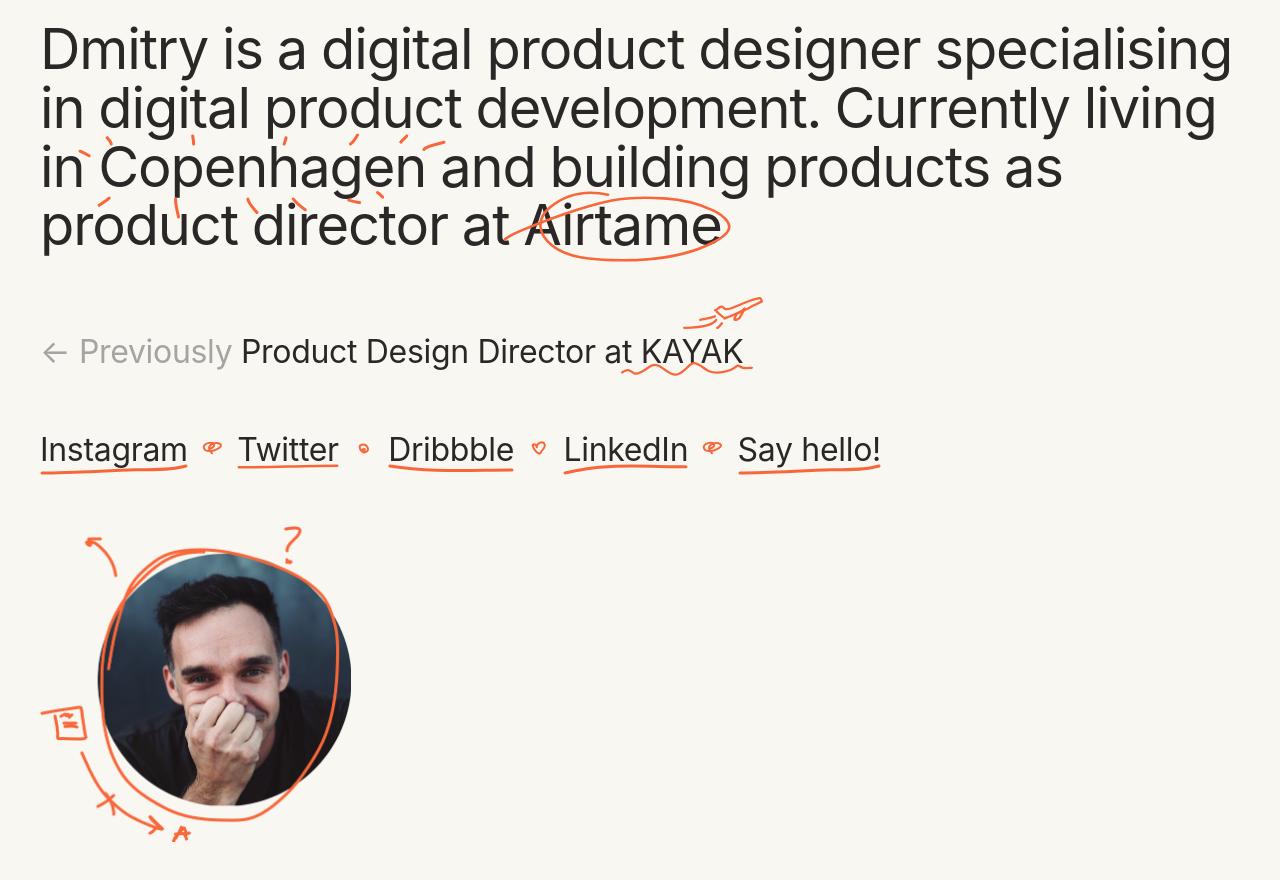
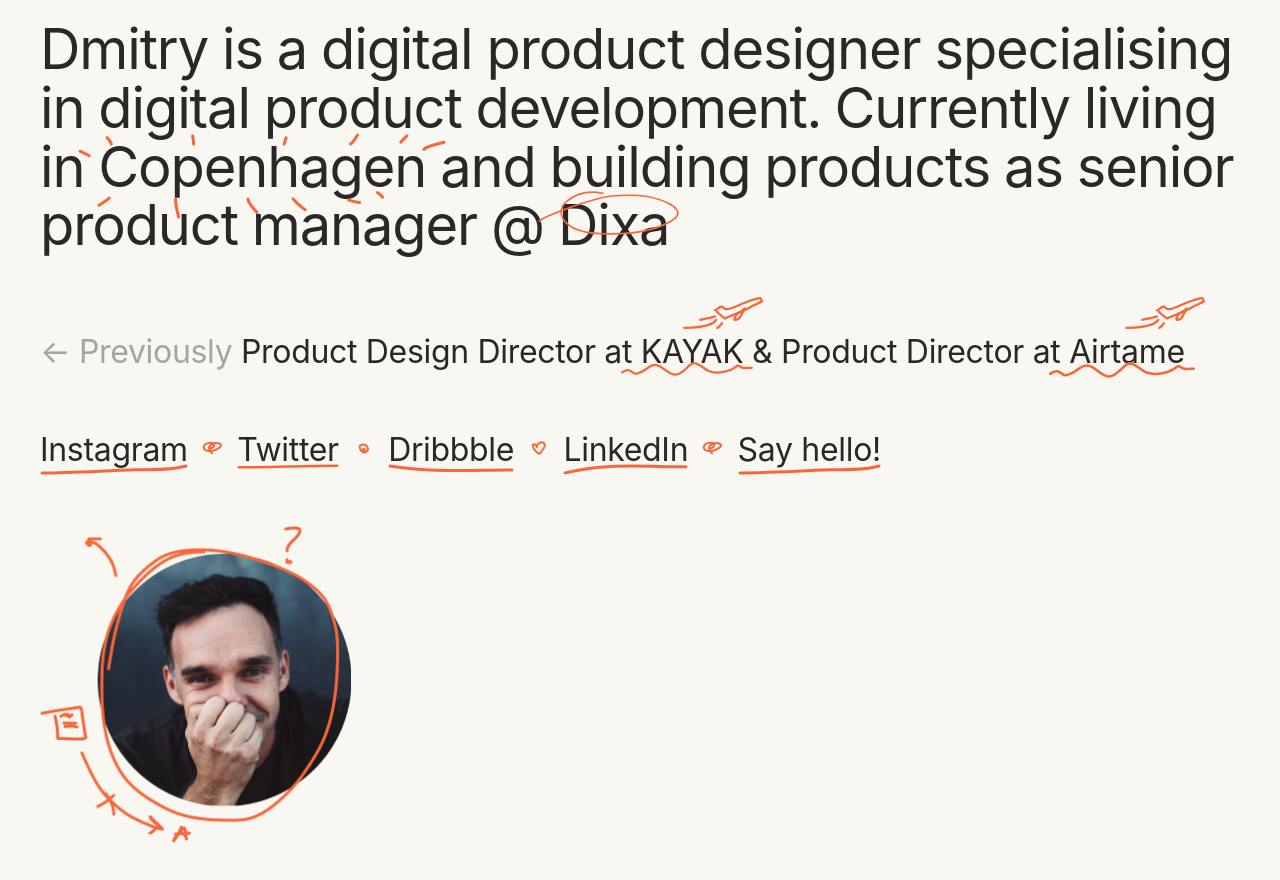
Before and after one commit to robo/robo.github.io, a plain HTML site: page index.html in a window 1280 px wide. Drawn offline with Linux system fonts and the light colour scheme; a web font is replaced by a local one.

Commit message:
Updated copy to match the current job

```diff
--- a/index.html
+++ b/index.html
@@ -16,10 +16,10 @@
             <!-- <div class="left">X:21 Y:35 UTC <span id="UTC"></span>140034</div> -->
         <!-- </div> -->
         <p class="welcome-copy">
-            Dmitry is a digital product designer specialising in digital product development. Currently living in <span>Copenhagen</span> and building products as product director at <a href="https://www.airtame.com">Airtame</a>
+            Dmitry is a digital product designer specialising in digital product development. Currently living in <span>Copenhagen</span> and building products as senior product manager @ <a href="https://www.dixa.com">Dixa</a>
         </p>
         <p class="previous-copy">
-            <span>← Previously</span> Product Design Director at <a href="https://www.kayak.com">KAYAK</a>
+            <span>← Previously</span> Product Design Director at <a href="https://www.kayak.com">KAYAK</a> & Product Director at <a href="http://airtame.com">Airtame</a>
         </p>
         <div class="external-links">
             <a href="https://www.instagram.com/dimako">Instagram</a>
```
